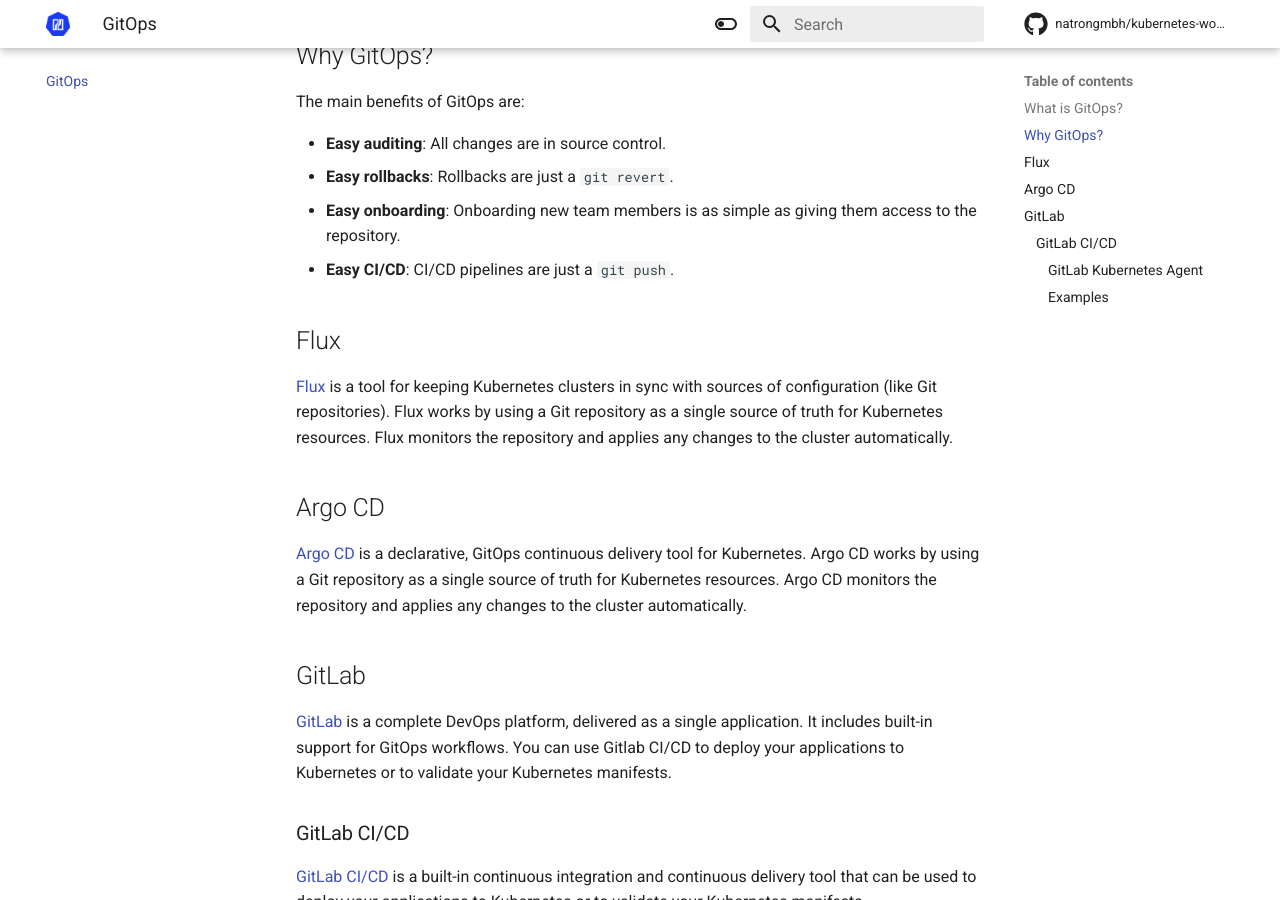
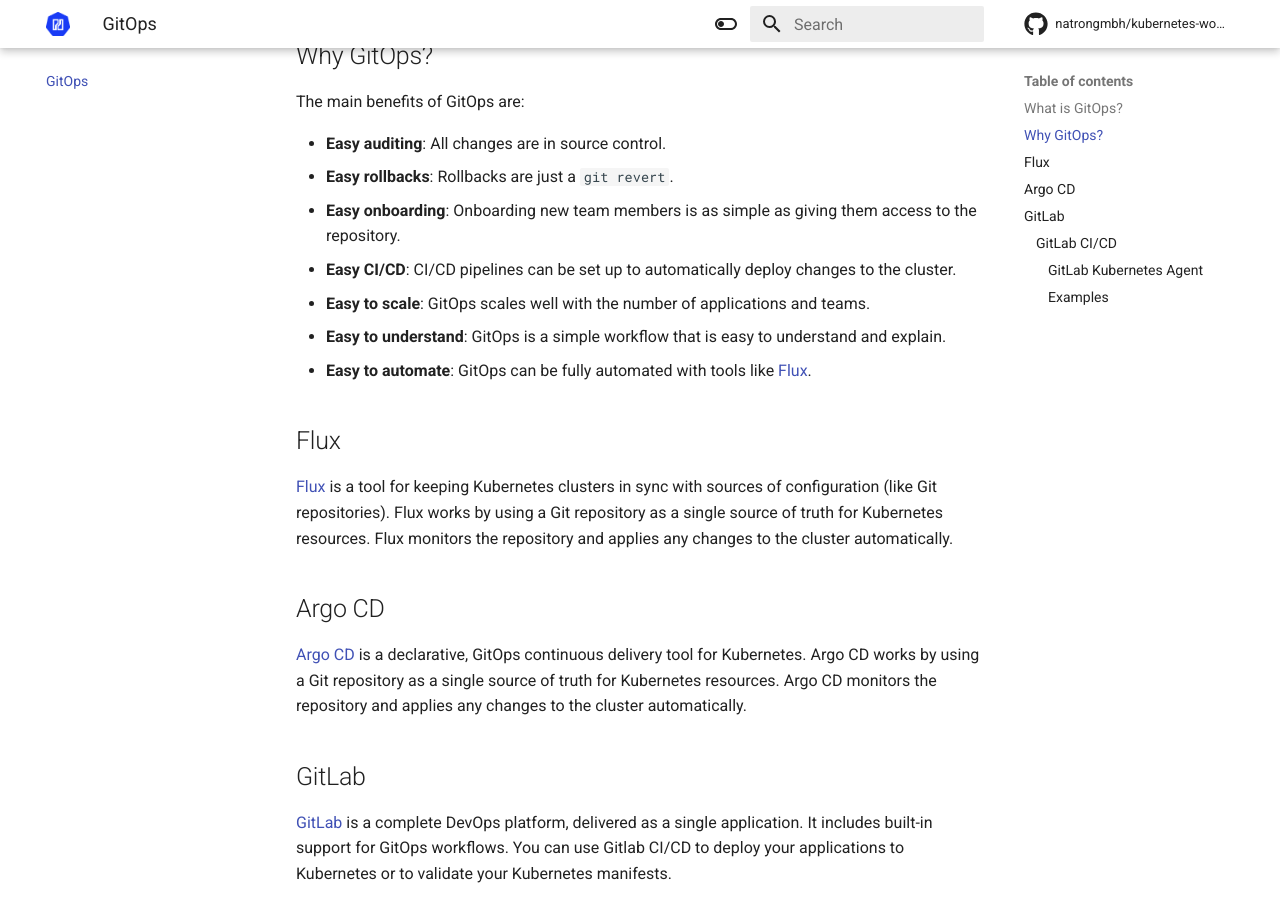
Before and after one commit to natrontech/kubernetes-workshop-golog, an MkDocs documentation site: the page built from docs/gitops/index.md, in a window 1280 px wide and 900 px high, scrolled down 384 px. Built offline with MkDocs 1.6.1 and Material for MkDocs 9.7.7, drawn with Linux system fonts in a browser that asks for light colours; comment, search, counter and statistics services are not loaded.

Commit message:
fix: improve gitops
Signed-off-by: Jan Lauber <jan.lauber@protonmail.ch>

```diff
--- a/docs/gitops/index.md
+++ b/docs/gitops/index.md
@@ -11,7 +11,10 @@
 - **Easy auditing**: All changes are in source control.
 - **Easy rollbacks**: Rollbacks are just a `git revert`.
 - **Easy onboarding**: Onboarding new team members is as simple as giving them access to the repository.
-- **Easy CI/CD**: CI/CD pipelines are just a `git push`.
+- **Easy CI/CD**: CI/CD pipelines can be set up to automatically deploy changes to the cluster.
+- **Easy to scale**: GitOps scales well with the number of applications and teams.
+- **Easy to understand**: GitOps is a simple workflow that is easy to understand and explain.
+- **Easy to automate**: GitOps can be fully automated with tools like [Flux](https://fluxcd.io/).
 
 ## Flux
 
```
